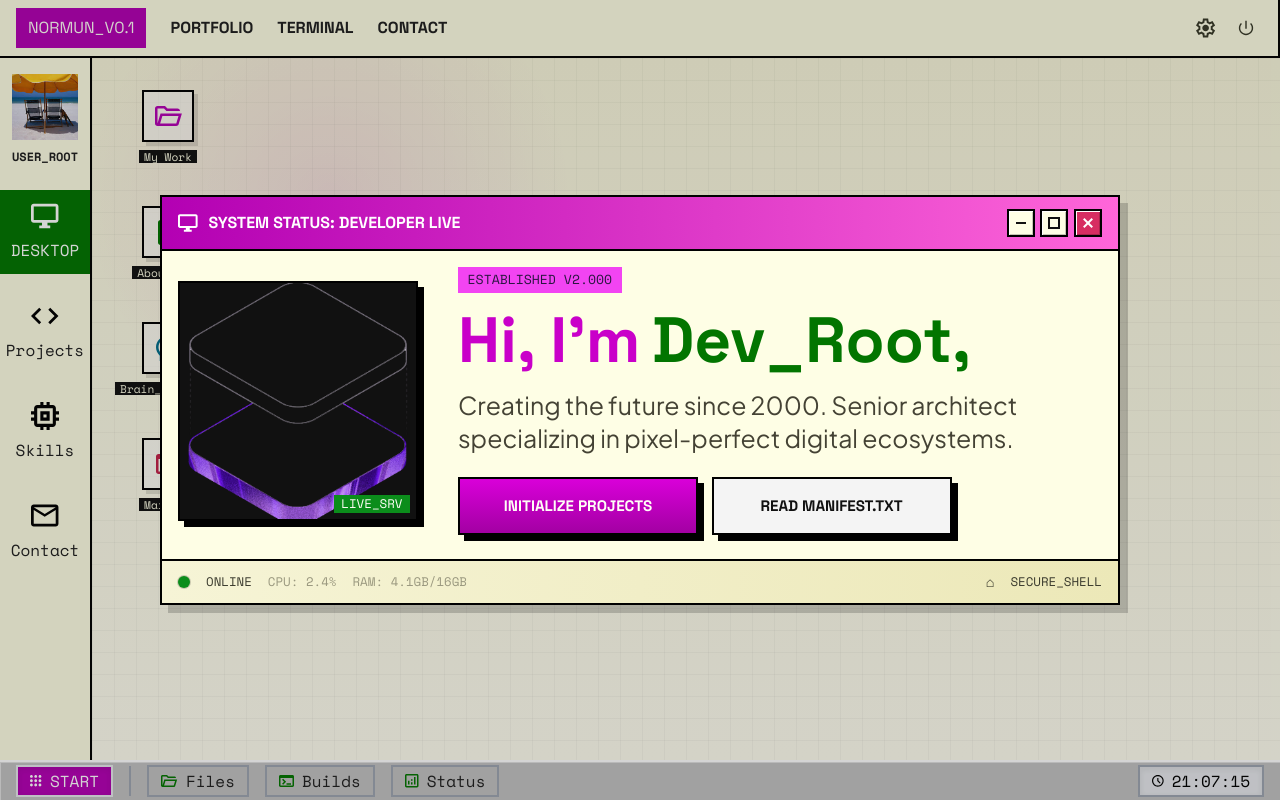
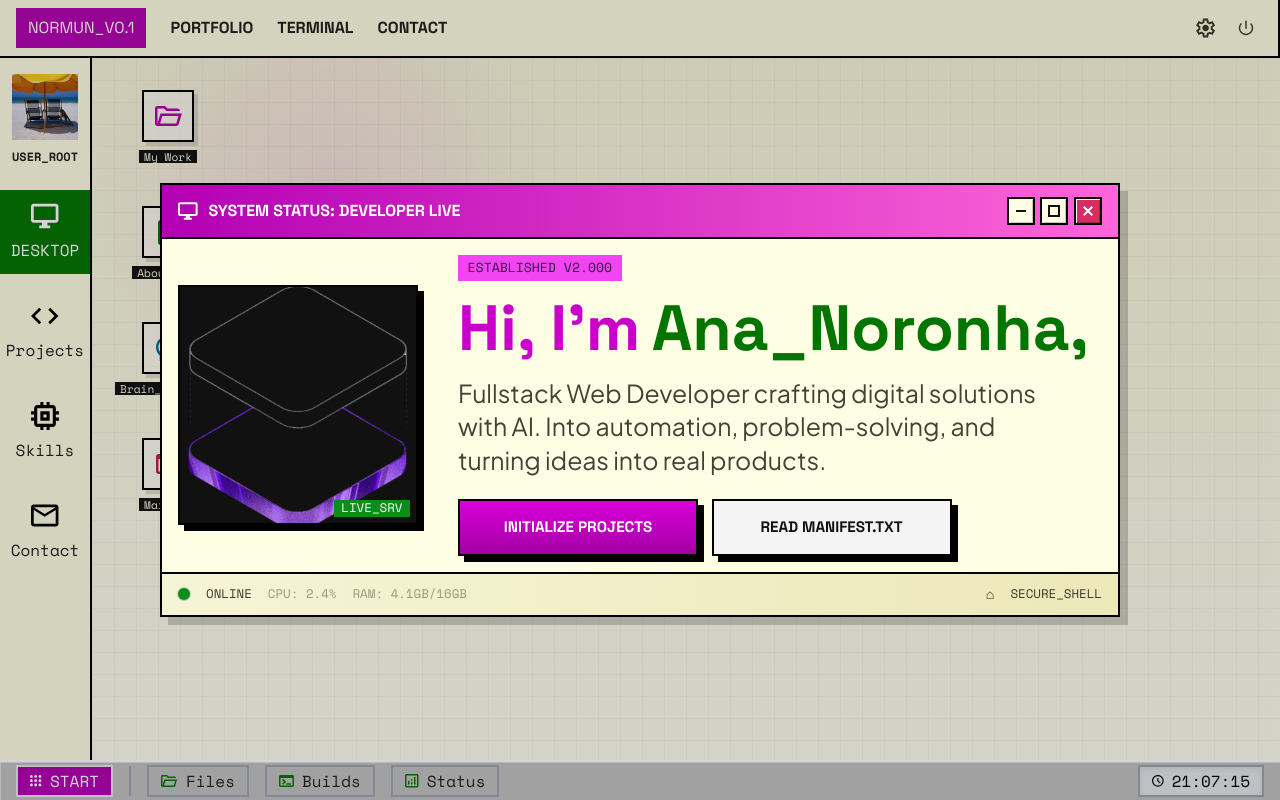
Before and after one commit to acnormun/y2k, a Vue app: page / in a window 1280 px wide. Built offline with nearby package versions, Linux system fonts and the light colour scheme.

Commit message:
feat: update InitialModal content and styling; change developer name and description for personalization

```diff
--- a/src/components/InitialModal.vue
+++ b/src/components/InitialModal.vue
@@ -1,15 +1,6 @@
 <template>
-    <Modal
-      title="SYSTEM STATUS: DEVELOPER LIVE"
-      :icon="modalIcon"
-      :isOpen="isModalOpen"
-      showStatusBar
-      statusLabel="ONLINE"
-      cpuUsage="2.4%"
-      ramUsage="4.1GB/16GB"
-      shellLabel="SECURE_SHELL"
-      @close="isModalOpen = false"
-    >
+  <Modal title="SYSTEM STATUS: DEVELOPER LIVE" :icon="modalIcon" :isOpen="isModalOpen" showStatusBar
+    statusLabel="ONLINE" cpuUsage="2.4%" ramUsage="4.1GB/16GB" shellLabel="SECURE_SHELL" @close="isModalOpen = false">
     <section class="initial-modal">
       <div class="initial-modal__media">
         <img :src="heroImage" alt="Developer portrait" class="initial-modal__portrait">
@@ -21,11 +12,12 @@
 
         <h1 class="initial-modal__title">
           <span class="initial-modal__title-accent">Hi, I'm</span>
-            <span class="initial-modal__title-main">Dev_Root,</span>
+          <span class="initial-modal__title-main">Ana_Noronha,</span>
         </h1>
 
         <p class="initial-modal__description">
-            Creating the future since 2000. Senior architect specializing in pixel-perfect digital ecosystems.
+          Fullstack Web Developer crafting digital solutions with AI.
+          Into automation, problem-solving, and turning ideas into real products.
         </p>
 
         <div class="initial-modal__actions">
```
Lines whose indentation alone changed are shown as unchanged.
